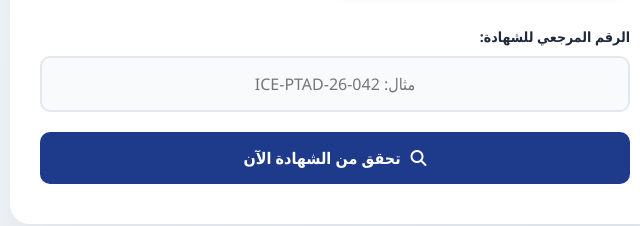
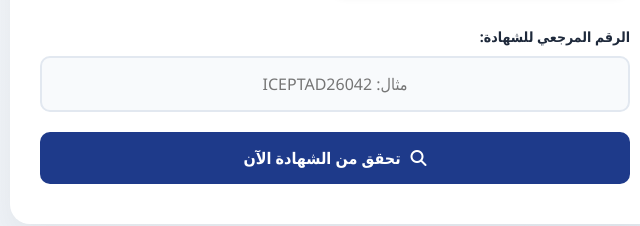
Before and after one commit to ICE-Verification/certificates, a plain HTML site: page index.html in a window 1280 px wide. Shown: the part 398-624 px from the top of the page, 305-945 px from the left. Drawn offline with nearby package versions, Linux system fonts and the light colour scheme.

Commit message:
Update index.html

```diff
--- a/index.html
+++ b/index.html
@@ -169,7 +169,7 @@
     <div id="cert-tab" class="search-section active">
         <div class="input-group">
             <label class="input-label">الرقم المرجعي للشهادة:</label>
-            <input type="text" id="certInput" placeholder="مثال: ICE-PTAD-26-042" onkeypress="handleEnter(event, 'cert')">
+            <input type="text" id="certInput" placeholder="مثال: ICEPTAD26042" onkeypress="handleEnter(event, 'cert')">
         </div>
         <button class="verify-submit-btn" onclick="verifyCertificate()">
             <i class="fas fa-search"></i> تحقق من الشهادة الآن
```
